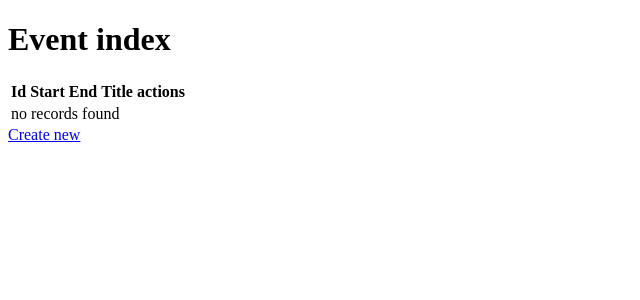
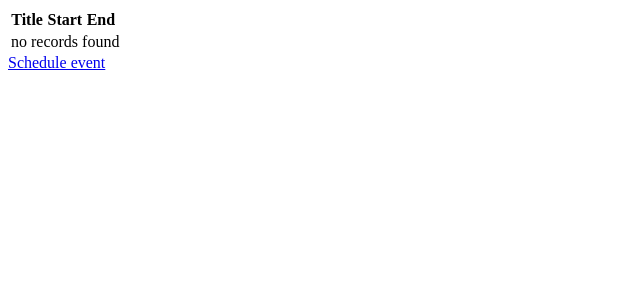
Before and after one commit to sbeining/frond-scheduler, a Symfony app: template templates/event/index.html.twig in a window 1280 px wide. Shown: the top 300 px of the page, without its empty margins (0-640 px from the left). Run offline with Twig, Linux system fonts and the light colour scheme; the template is opened without the code that fills it, so the values that code supplies are empty; some libraries are stand-ins or nearby versions.

Commit message:
Use bootstrap classes to make the list view a bit more pleasant

```diff
--- a/templates/event/index.html.twig
+++ b/templates/event/index.html.twig
@@ -3,37 +3,44 @@
 {% block title %}Event index{% endblock %}
 
 {% block body %}
-    <h1>Event index</h1>
-
-    <table class="table">
+    <div class="container">
+        <div class="table-responsive">
+            <table class="table table-bordred table-striped">
                 <thead>
                     <tr>
-                <th>Id</th>
+                        <th>Title</th>
                         <th>Start</th>
                         <th>End</th>
-                <th>Title</th>
-                <th>actions</th>
+                        <th></th>
                     </tr>
                 </thead>
                 <tbody>
                 {% for event in events %}
                     <tr>
-                <td>{{ event.id }}</td>
+                        <td>{{ event.title }}</td>
                         <td>{{ event.start ? event.start|date('Y-m-d H:i:s') : '' }}</td>
                         <td>{{ event.end ? event.end|date('Y-m-d H:i:s') : '' }}</td>
-                <td>{{ event.title }}</td>
-                <td>
-                    <a href="{{ path('event_show', {'id': event.id}) }}">show</a>
-                    <a href="{{ path('event_edit', {'id': event.id}) }}">edit</a>
+                        <td class="text-right">
+                            <a class="btn btn-primary" href="{{ path('event_show', {'id': event.id}) }}">
+                                <i class="fas fa-search"></i>
+                            </a>
+                            <a class="btn btn-warning" href="{{ path('event_edit', {'id': event.id}) }}">
+                                <i class="fas fa-edit"></i>
+                            </a>
                         </td>
                     </tr>
                 {% else %}
                     <tr>
-                <td colspan="5">no records found</td>
+                        <td colspan="4">no records found</td>
                     </tr>
                 {% endfor %}
                 </tbody>
             </table>
-
-    <a href="{{ path('event_new') }}">Create new</a>
+            <div class="text-center">
+                <a class="btn btn-success" href="{{ path('event_new') }}">
+                    <i class="fas fa-plus"></i> Schedule event
+                </a>
+            </div>
+        </div>
+    </div>
 {% endblock %}
```
Lines whose indentation alone changed are shown as unchanged.
